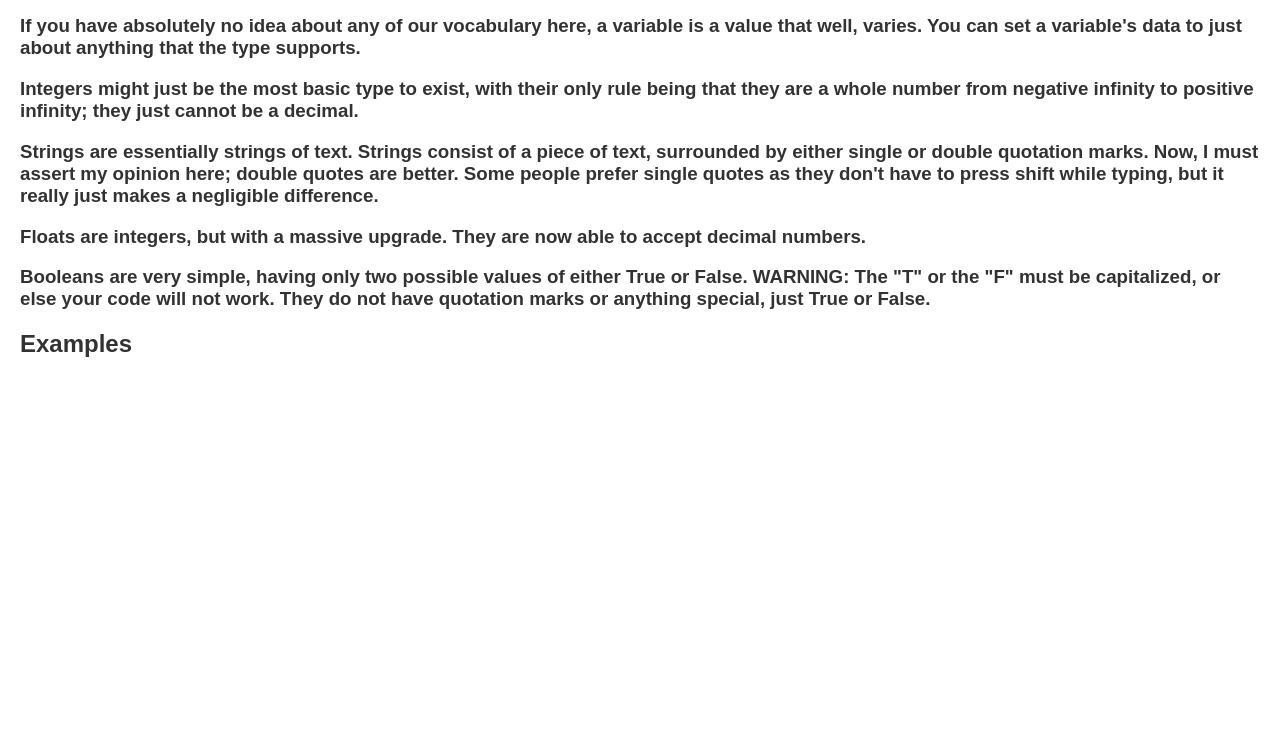
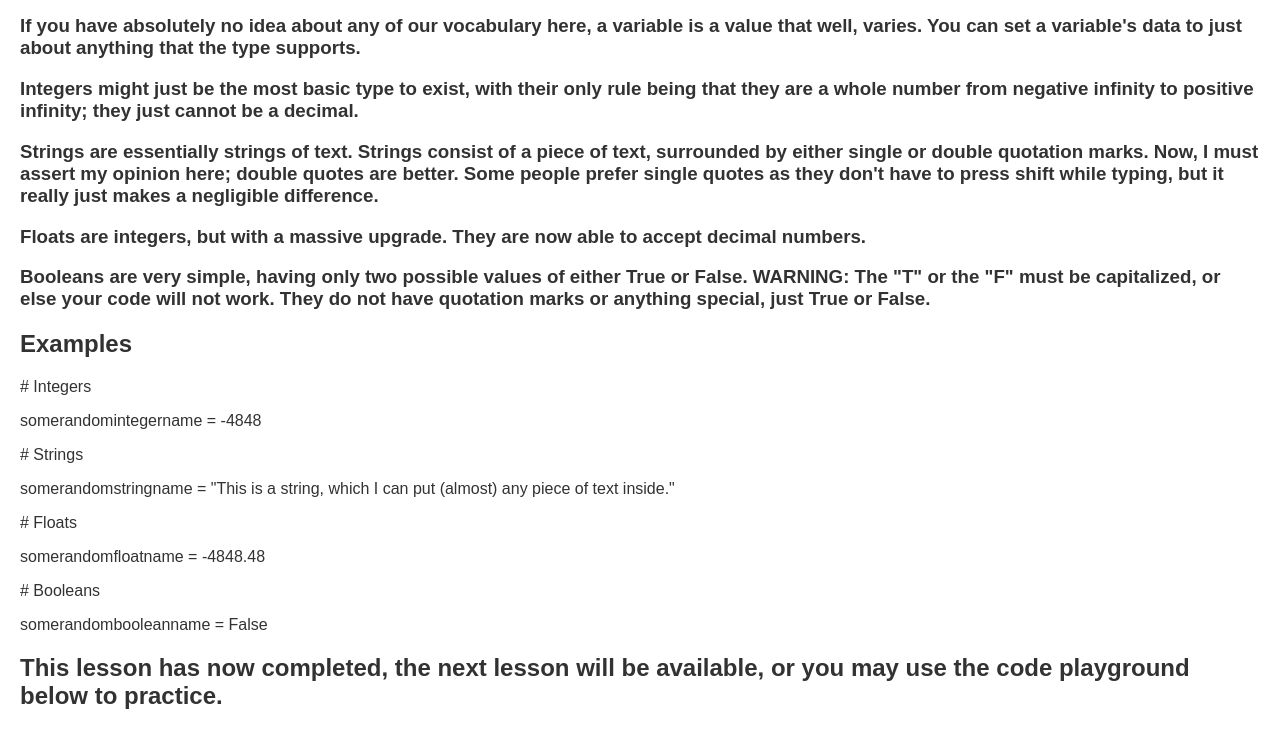
Before and after one commit to 123track/123track.github.io, a plain HTML site: page python1.html in a window 1280 px wide. Shown: the part 572-1320 px from the top of the page. Before the commit the page ends 970 px from the top, so only its background shows below. Drawn offline with Linux system fonts and the light colour scheme; a web font is replaced by a local one.

Commit message:
Update python1.html

```diff
--- a/python1.html
+++ b/python1.html
@@ -65,8 +65,16 @@
     <h3>Booleans are very simple, having only two possible values of either True or False. WARNING: The "T" or the "F" must be capitalized, or else your code will not work. They do not have quotation marks or anything special, just True or False.</h3>
     <h2>Examples</h2>
     <div>
-
+      <p># Integers</p>
+      <p>somerandomintegername = -4848</p>
+      <p># Strings</p>
+      <p>somerandomstringname = "This is a string, which I can put (almost) any piece of text inside."</p>
+      <p># Floats</p>
+      <p>somerandomfloatname = -4848.48</p>
+      <p># Booleans</p>
+      <p>somerandombooleanname = False</p>
     </div>
+    <h2>This lesson has now completed, the next lesson will be available, or you may use the code playground below to practice.</h2>
     <script>
       function toggleFont() {
         const body = document.body;
```
